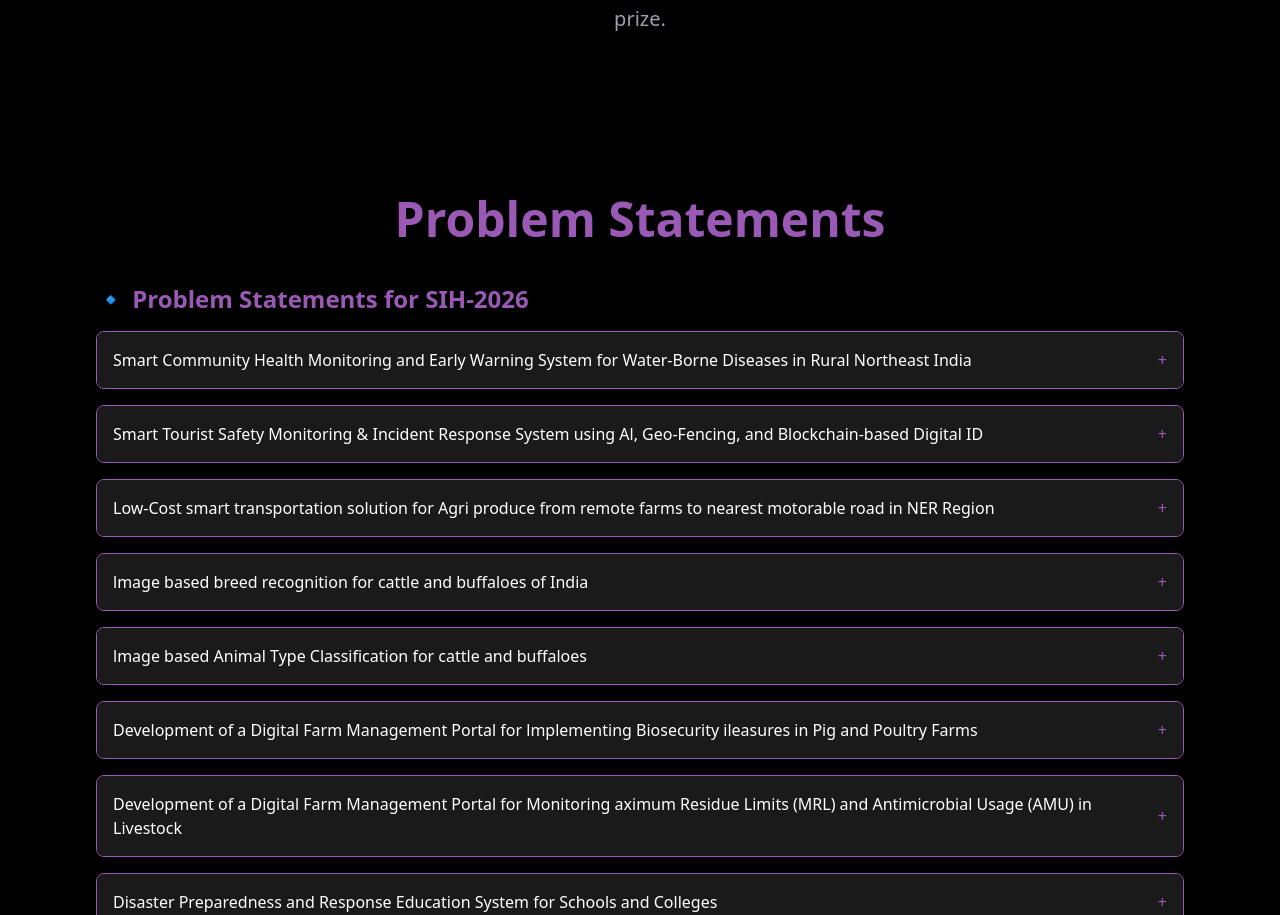
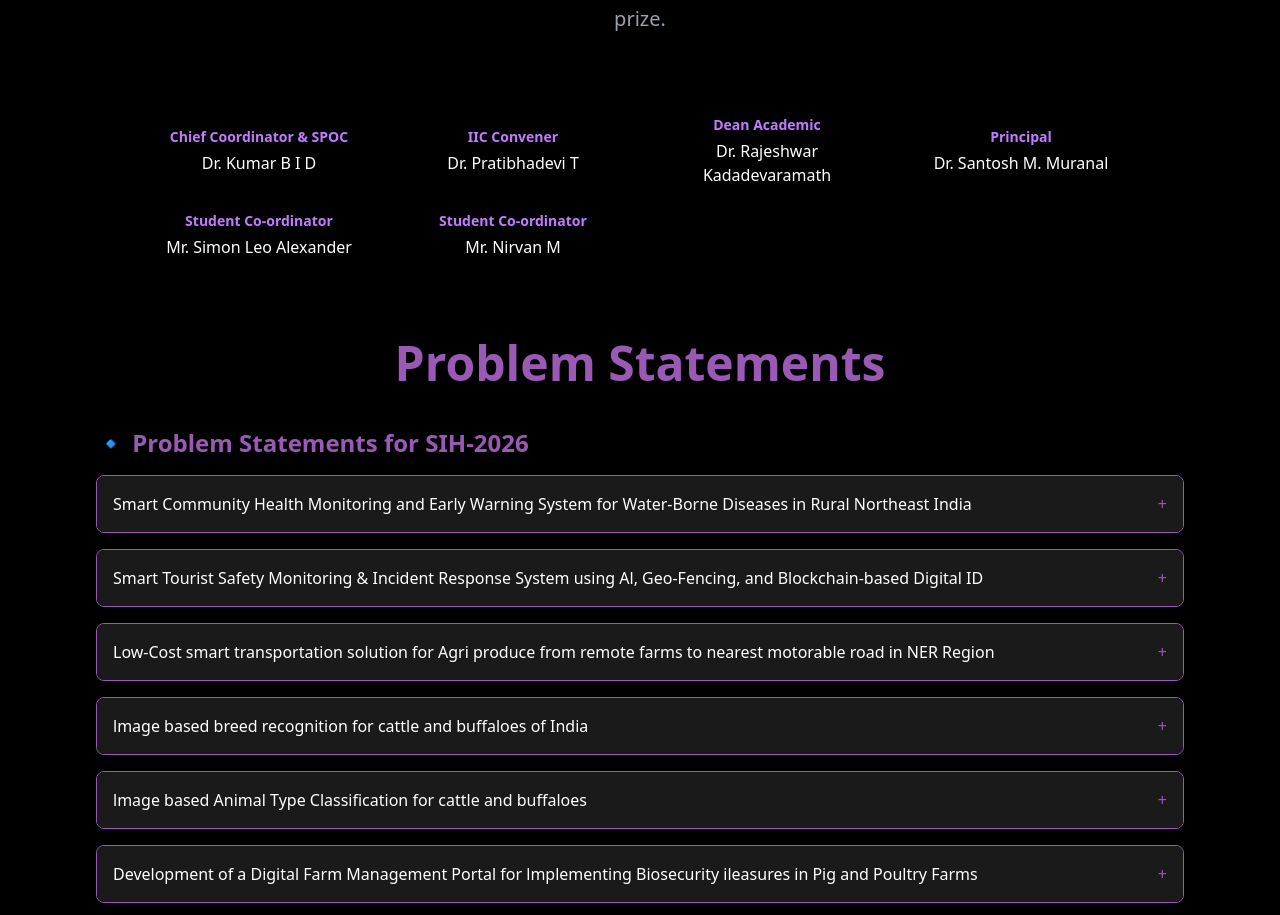
Before and after one commit to SimonLeo28/technoquest, a Next.js app: page / in a window 1280 px wide. Shown: the part 1427-2342 px from the top of the page. Built offline with nearby package versions, Linux system fonts and the light colour scheme.

Commit message:
Added coordinators

```diff
--- /dev/null
+++ b/app/Components/Committee.jsx
@@ -0,0 +1,27 @@
+import React from 'react'
+
+const Committee = () => {
+  const members = [
+    { role: "Chief Coordinator & SPOC", name: "Dr. Kumar B I D" },
+    { role: "IIC Convener", name: "Dr. Pratibhadevi T" },
+    { role: "Dean Academic", name: "Dr. Rajeshwar Kadadevaramath" },
+    { role: "Principal", name: "Dr. Santosh M. Muranal" },
+    { role: "Student Co-ordinator", name: "Mr. Simon Leo Alexander" },
+    { role: "Student Co-ordinator", name: "Mr. Nirvan M" },
+  ];
+
+  return (
+    <div className="w-full bg-black py-0 flex justify-center items-center">
+      <div className="max-w-5xl mx-auto px-4 grid grid-cols-1 sm:grid-cols-2 md:grid-cols-4 gap-6 text-center">
+        {members.map((m, idx) => (
+          <div key={idx} className="flex flex-col justify-center items-center">
+            <span className="font-semibold text-sm text-purple-400">{m.role}</span>
+            <span className="text-base text-white mt-1">{m.name}</span>
+          </div>
+        ))}
+      </div>
+    </div>
+  );
+}
+
+export default Committee
--- a/app/page.js
+++ b/app/page.js
@@ -6,6 +6,7 @@
 import { Prizes } from "./Components/Prizes";
 import { Footer } from "./Components/Footer";
 import LogoSection from "./Components/LogoSection";
+import Committee from "./Components/Committee";
 
 export default function Home() {
   return (
@@ -14,6 +15,7 @@
       <Hero />
       <LogoSection />
       <About />
+      <Committee />
       <ProblemStatements />
       <Prizes />
       <Footer />
```
